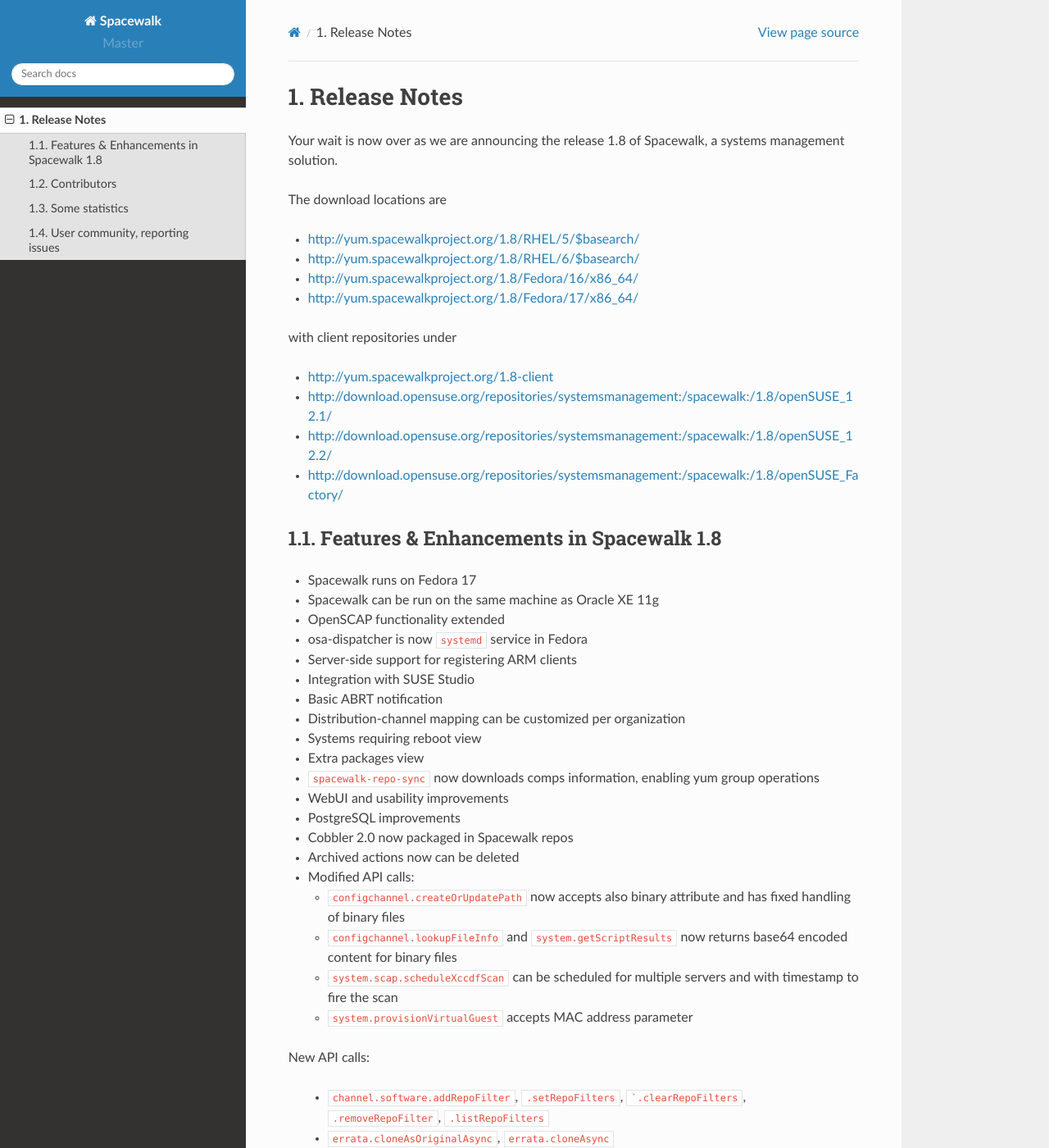
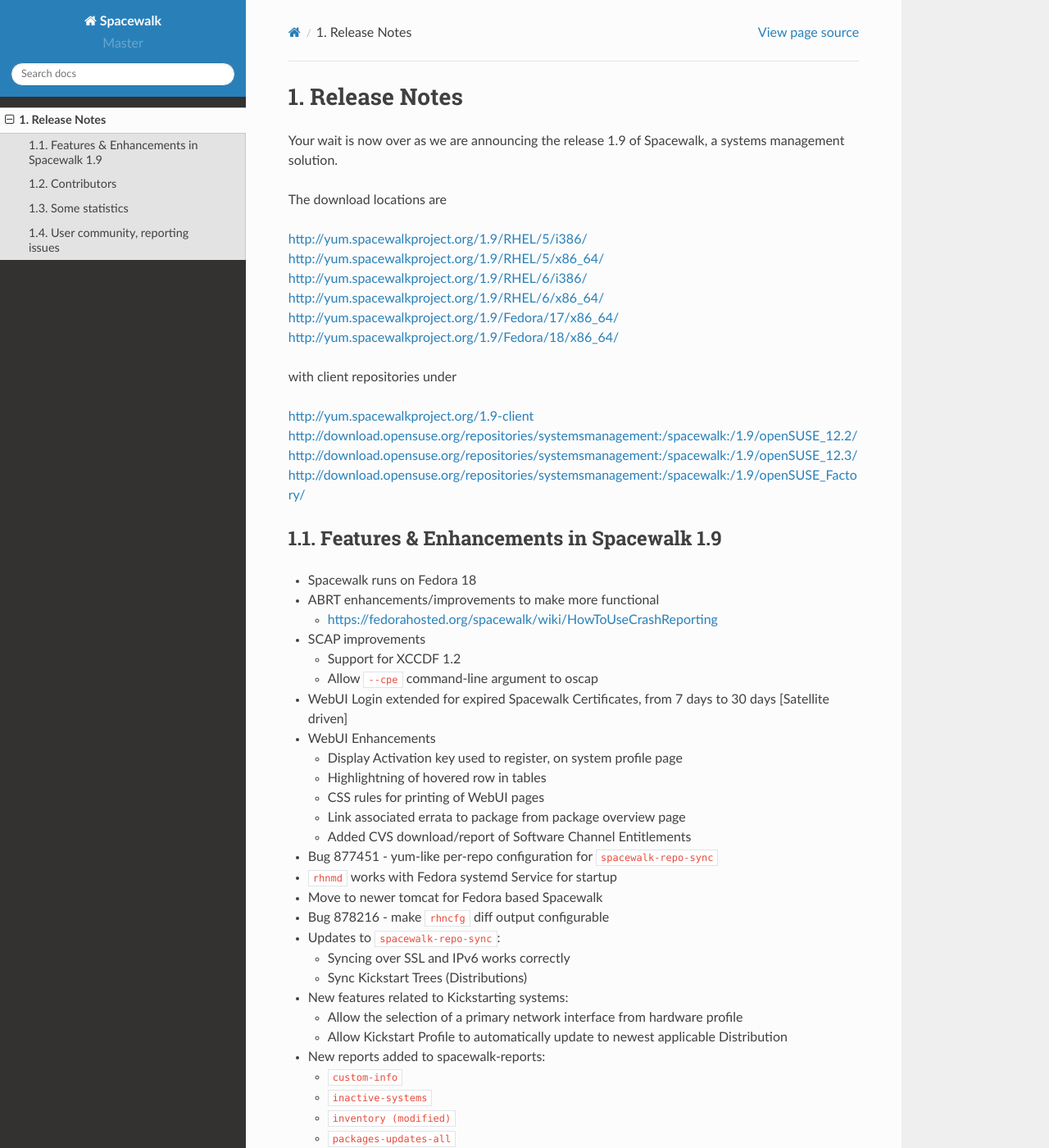
Before and after one commit to spacewalkproject/spacewalk-docs, a Sphinx documentation site: the page built from docs/source/release_notes/index.rst, in a window 1280 px wide and 1400 px high. Shown: the whole window at 82% size. Built offline with Sphinx 7.4.7 and the Read the Docs theme 2.0.0, drawn with Linux system fonts in a browser that asks for light colours; some of the changed text lies outside the part shown.

Commit message:
Updating to 1.9
Signed-off-by: Avi Miller <avi.miller@oracle.com>

````diff
--- a/docs/source/release_notes/index.rst
+++ b/docs/source/release_notes/index.rst
@@ -1,60 +1,106 @@
 Release Notes
 =============
 
-Your wait is now over as we are announcing the release 1.8 of Spacewalk, a systems management solution.
+Your wait is now over as we are announcing the release 1.9 of Spacewalk, a systems management solution.
 
 The download locations are
 
-* http://yum.spacewalkproject.org/1.8/RHEL/5/$basearch/
-* http://yum.spacewalkproject.org/1.8/RHEL/6/$basearch/
-* http://yum.spacewalkproject.org/1.8/Fedora/16/x86_64/
-* http://yum.spacewalkproject.org/1.8/Fedora/17/x86_64/
+http://yum.spacewalkproject.org/1.9/RHEL/5/i386/
+http://yum.spacewalkproject.org/1.9/RHEL/5/x86_64/
+http://yum.spacewalkproject.org/1.9/RHEL/6/i386/
+http://yum.spacewalkproject.org/1.9/RHEL/6/x86_64/
+http://yum.spacewalkproject.org/1.9/Fedora/17/x86_64/
+http://yum.spacewalkproject.org/1.9/Fedora/18/x86_64/
 
 with client repositories under
 
-* http://yum.spacewalkproject.org/1.8-client
-* http://download.opensuse.org/repositories/systemsmanagement:/spacewalk:/1.8/openSUSE_12.1/
-* http://download.opensuse.org/repositories/systemsmanagement:/spacewalk:/1.8/openSUSE_12.2/
-* http://download.opensuse.org/repositories/systemsmanagement:/spacewalk:/1.8/openSUSE_Factory/
+http://yum.spacewalkproject.org/1.9-client
+http://download.opensuse.org/repositories/systemsmanagement:/spacewalk:/1.9/openSUSE_12.2/
+http://download.opensuse.org/repositories/systemsmanagement:/spacewalk:/1.9/openSUSE_12.3/
+http://download.opensuse.org/repositories/systemsmanagement:/spacewalk:/1.9/openSUSE_Factory/
 
-Features & Enhancements in Spacewalk 1.8
+Features & Enhancements in Spacewalk 1.9
 ----------------------------------------
 
-* Spacewalk runs on Fedora 17
-* Spacewalk can be run on the same machine as Oracle XE 11g
-* OpenSCAP functionality extended
-* osa-dispatcher is now ``systemd`` service in Fedora
-* Server-side support for registering ARM clients
-* Integration with SUSE Studio
-* Basic ABRT notification
-* Distribution-channel mapping can be customized per organization
-* Systems requiring reboot view
-* Extra packages view
-* ``spacewalk-repo-sync`` now downloads comps information, enabling yum group operations
-* WebUI and usability improvements
-* PostgreSQL improvements
-* Cobbler 2.0 now packaged in Spacewalk repos
-* Archived actions now can be deleted
+* Spacewalk runs on Fedora 18
+* ABRT enhancements/improvements to make more functional
+
+  * https://fedorahosted.org/spacewalk/wiki/HowToUseCrashReporting
+
+* SCAP improvements
+
+  * Support for XCCDF 1.2
+  * Allow ``--cpe`` command-line argument to oscap
+
+* WebUI Login extended for expired Spacewalk Certificates, from 7 days to 30 days [Satellite driven]
+* WebUI Enhancements
+
+  * Display Activation key used to register, on system profile page
+  * Highlightning of hovered row in tables
+  * CSS rules for printing of WebUI pages
+  * Link associated errata to package from package overview page
+  * Added CVS download/report of Software Channel Entitlements
+
+* Bug 877451 - yum-like per-repo configuration for ``spacewalk-repo-sync``
+* ``rhnmd`` works with Fedora systemd Service for startup
+* Move to newer tomcat for Fedora based Spacewalk
+* Bug 878216 - make ``rhncfg`` diff output configurable
+* Updates to ``spacewalk-repo-sync``:
+
+  * Syncing over SSL and IPv6 works correctly
+  * Sync Kickstart Trees (Distributions)
+
+* New features related to Kickstarting systems:
+
+  * Allow the selection of a primary network interface from hardware profile
+  * Allow Kickstart Profile to automatically update to newest applicable Distribution
+
+* New reports added to spacewalk-reports:
+
+  * ``custom-info``
+  * ``inactive-systems``
+  * ``inventory (modified)``
+  * ``packages-updates-all``
+  * ``packages-updates-newest``
+  * ``system-currency``
+  * ``system-groups``
+  * ``system-groups-keys``
+  * ``system-groups-systems``
+  * ``system-groups-users``
+  * ``system-packages-installed``
+
 * Modified API calls:
 
-  * ``configchannel.createOrUpdatePath`` now accepts also binary attribute and has fixed handling of binary files
-  * ``configchannel.lookupFileInfo`` and ``system.getScriptResults`` now returns base64 encoded content for binary files
-  * ``system.scap.scheduleXccdfScan`` can be scheduled for multiple servers and with timestamp to fire the scan
-  * ``system.provisionVirtualGuest`` accepts MAC address parameter
+  * ``channel.software.clone``
+  * ``org.delete``
+  * ``kickstart.profile.setAdvancedOptions``
+  * ``errata.setDetails``
+  * ``errata.findByCve``
 
-New API calls:
+* New API calls:
 
-  * ``channel.software.addRepoFilter``, ``.setRepoFilters``, ```.clearRepoFilters``, ``.removeRepoFilter``, ``.listRepoFilters``
-  * ``errata.cloneAsOriginalAsync``, ``errata.cloneAsync``
-  * ``kickstart.profile.getCfgPreservation``, ``kickstart.profile.setCfgPreservation``
-  * ``schedule.deleteActions``
-  * ``system.scap.listXccdfScans``, ``system.scap.getXccdfScanDetails``, ``system.scap.getXccdfScanRuleResults``
-  * ``system.listSystemsWithExtraPackages``, ``system.listExtraPackages``, ``system.listActiveSystemsDetails``
-  * ``distchannel.listMapsForOrg``, ``distchannel.setMapForOrg``
+  * Everything under system.crash, including:
 
-* We parted with API call:
+    * ``system.crash.deleteCrash``
+    * ``system.crash.getCrashFile``
+    * ``system.crash.getCrashFileUrl``
+    * ``system.crash.getLastReportDate``
+    * ``system.crash.getTotalCrashCount``
+    * ``system.crash.getUniqueCrashCount``
+    * ``system.crash.listSystemCrashFiles``
+    * ``system.crash.listSystemCrashes``
 
-  * ``distchannel.setDefaultMap``
+  * ``kickstart.importFile (variant)``
+  * ``kickstart.createProfile (variant)``
+  * ``kickstart.createProfileWithCustomUrl (variant)``
+  * ``kickstart.importRawFile (variant)``
+  * ``kickstart.profile.getUpdateType``
+  * ``kickstart.profile.setUpdateType``
+  * ``system.deleteSystem (variant)``
+  * ``system.listAllInstallablePackages``
+  * ``system.setPrimaryInterface``
+  * ``org.getCrashFileSizeLimit``
+  * ``org.setCrashFileSizeLimit``
 
 The up-to-date API documentation can be found at http://www.spacewalkproject.org/documentation/api/
 
@@ -64,33 +110,30 @@ Contributors
 Our thanks go to the community members who contributed to this release:
 
 * Aron Parsons
+* David Juran
 * Duncan Mac-Vicar
-* Gael Chamoulaud
 * Joerg Steffens
 * Johannes Renner
-* Jonathan Hoser
-* Joshua Roys
+* Jose Simonelli
+* Marcelo Moreira de Mello
+* Mark Huth
 * Michael Calmer
+* Neha Rawat
 * Nigel Jones
 * Paresh Mutha
 * Pierre Casenove
-* Richard Marko
-* Stefan Meyer
-* Steven Hardy
-* Tasos Papaioannou
-* Uwe Gansert
-* William van de Velde
+* Zailo Leite
 
 https://fedorahosted.org/spacewalk/wiki/ContributorList
 
 Some statistics
 ---------------
 
-In Spacewalk 1.8, we've seen
+In Spacewalk 1.9, we've seen
 
-* 258 bugs fixed
-* 1799 changesets committed
-* 2506 commits done
+* 86 bugs fixed
+* 676 changesets committed
+* 1055 commits done
 
 User community, reporting issues
 --------------------------------
@@ -98,5 +141,3 @@ User community, reporting issues
 To reach the user community with questions and ideas, please use the `spacewalk-list <https://www.redhat.com/mailman/listinfo/spacewalk-list>`_ mailing list . On this list, you can of course also discuss issues you might find when installing or using Spacewalk, but please do not be surprised if we ask you to file a bug at `<https://bugzilla.redhat.com/enter_bug.cgi?product=Spacewalk>`_ with more details or full logs.
 
 Thank you for using Spacewalk.
-
-Happy birthday, Mirek, Michael, and Stephen.
````
